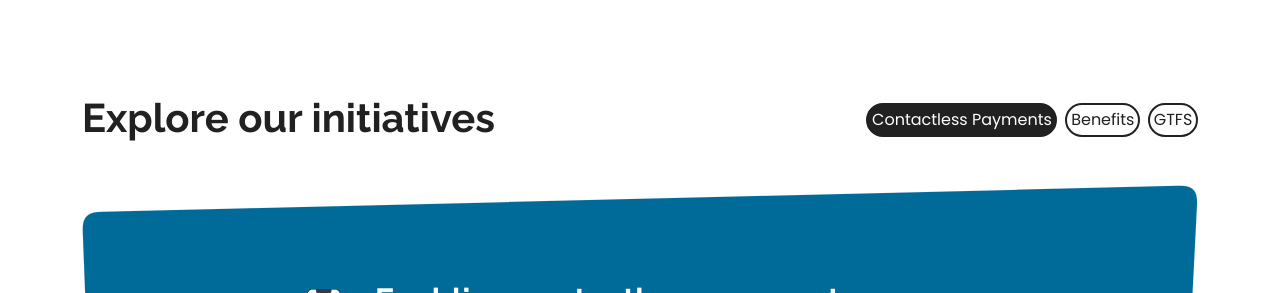
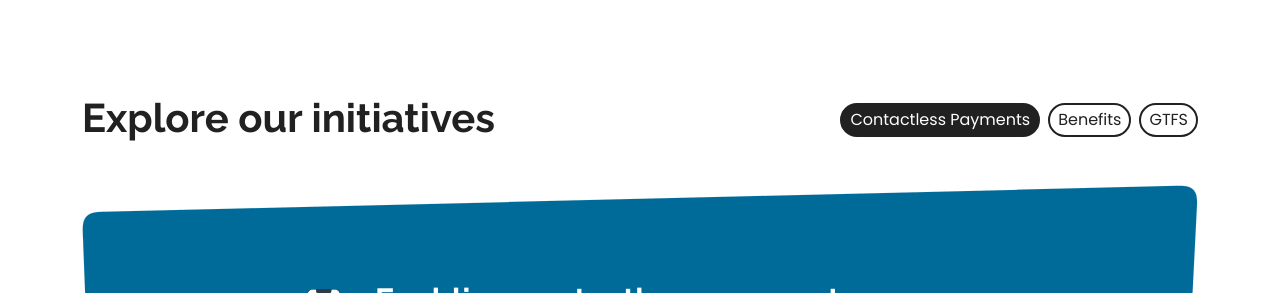
Before and after one commit to cal-itp/calitp.org, a Jekyll site: the page built from src/index.html, in a window 1280 px wide and 1400 px high, scrolled down 1857 px. Shown: the part 157-450 px from the top of the window. Built offline with Jekyll 4.4.1, drawn with Linux system fonts in a browser that asks for light colours.

Commit message:
style: match padding for pills as shown in Figma

```diff
--- a/src/stylesheets/main.css
+++ b/src/stylesheets/main.css
@@ -241,7 +241,7 @@ footer nav .links a:hover {
 }
 
 .nav-pills .nav-link {
-  padding: 0.23rem;
+  padding: 4px 8px;
   border-width: 2px;
   border-style: solid;
 }
```
